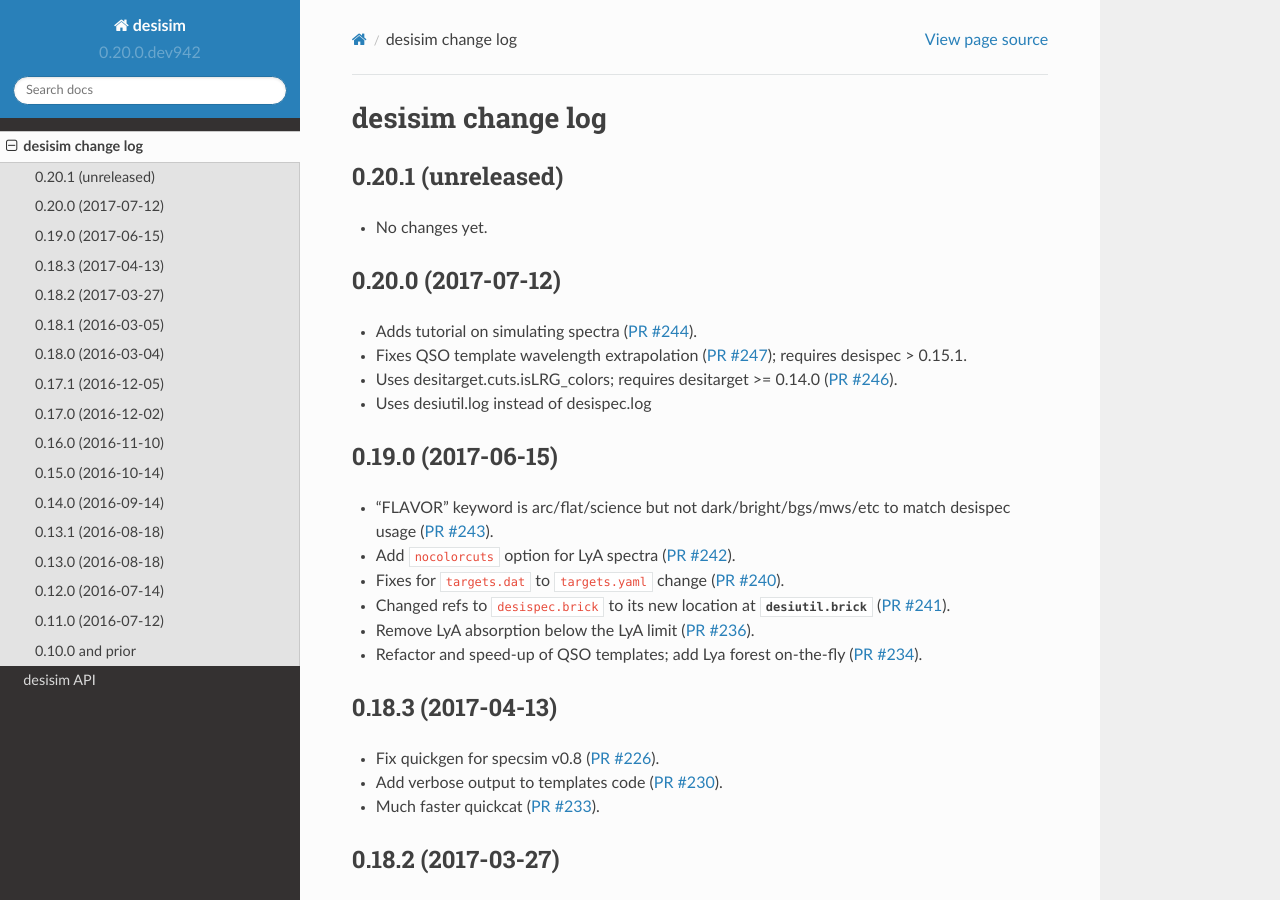
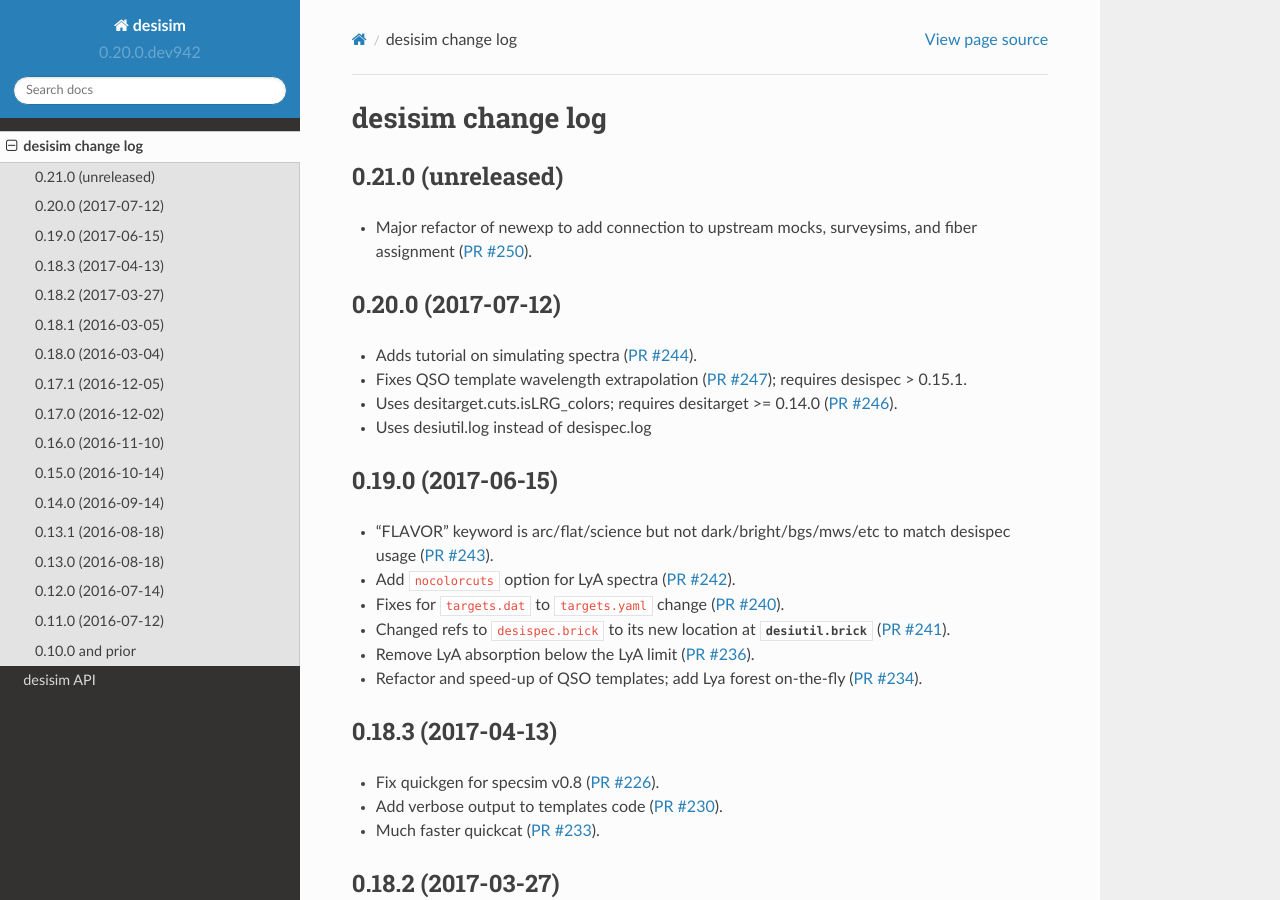
Before and after one commit to desihub/desisim, a Sphinx documentation site: the page built from doc/changes.rst, in a window 1280 px wide and 900 px high. Built offline with Sphinx 7.4.7 and the Read the Docs theme 2.0.0, drawn with Linux system fonts in a browser that asks for light colours.

Commit message:
update changes.rst for PR #250

```diff
--- a/doc/changes.rst
+++ b/doc/changes.rst
@@ -2,10 +2,13 @@
 desisim change log
 ==================
 
-0.20.1 (unreleased)
+0.21.0 (unreleased)
 -------------------
 
-* No changes yet.
+* Major refactor of newexp to add connection to upstream mocks, surveysims,
+  and fiber assignment (`PR #250`_).
+
+.. _`PR #250`: https://github.com/desihub/desisim/pull/250
 
 0.20.0 (2017-07-12)
 -------------------
```
